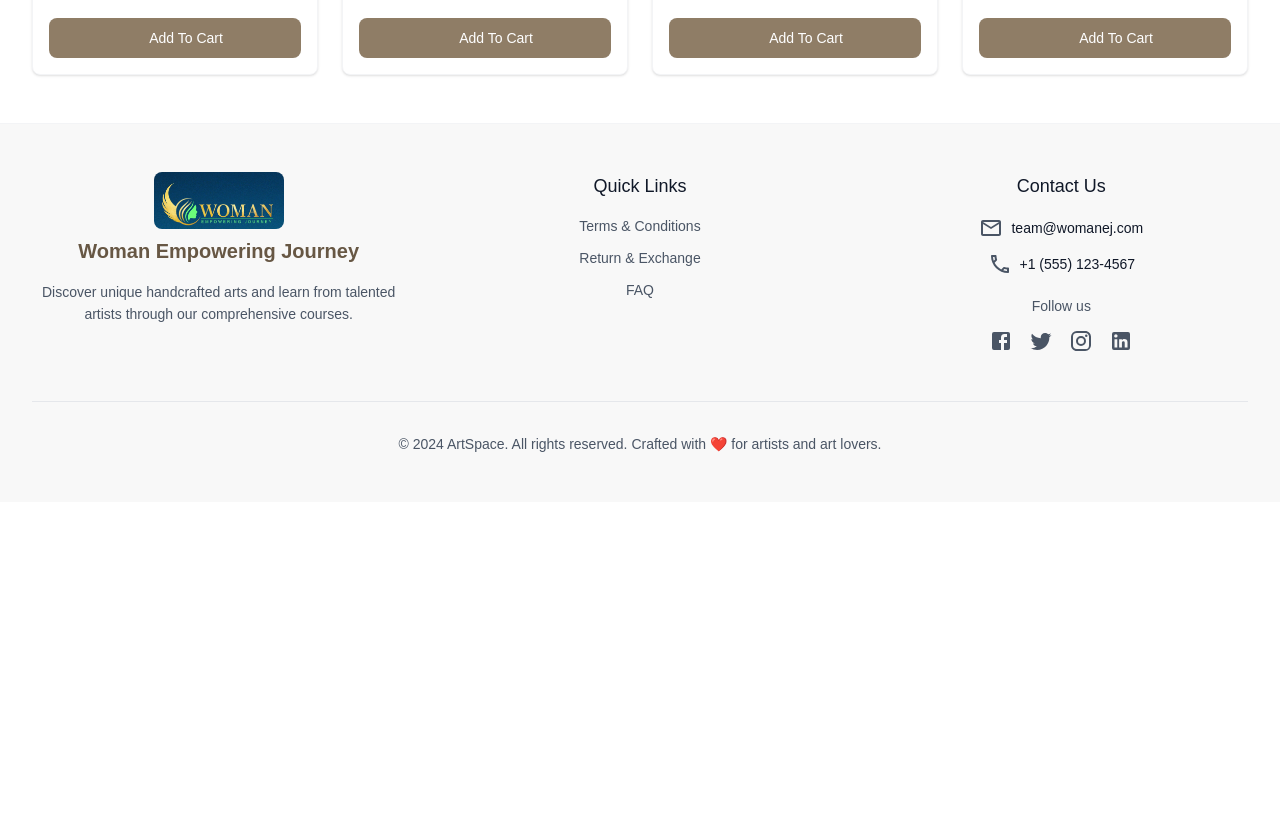
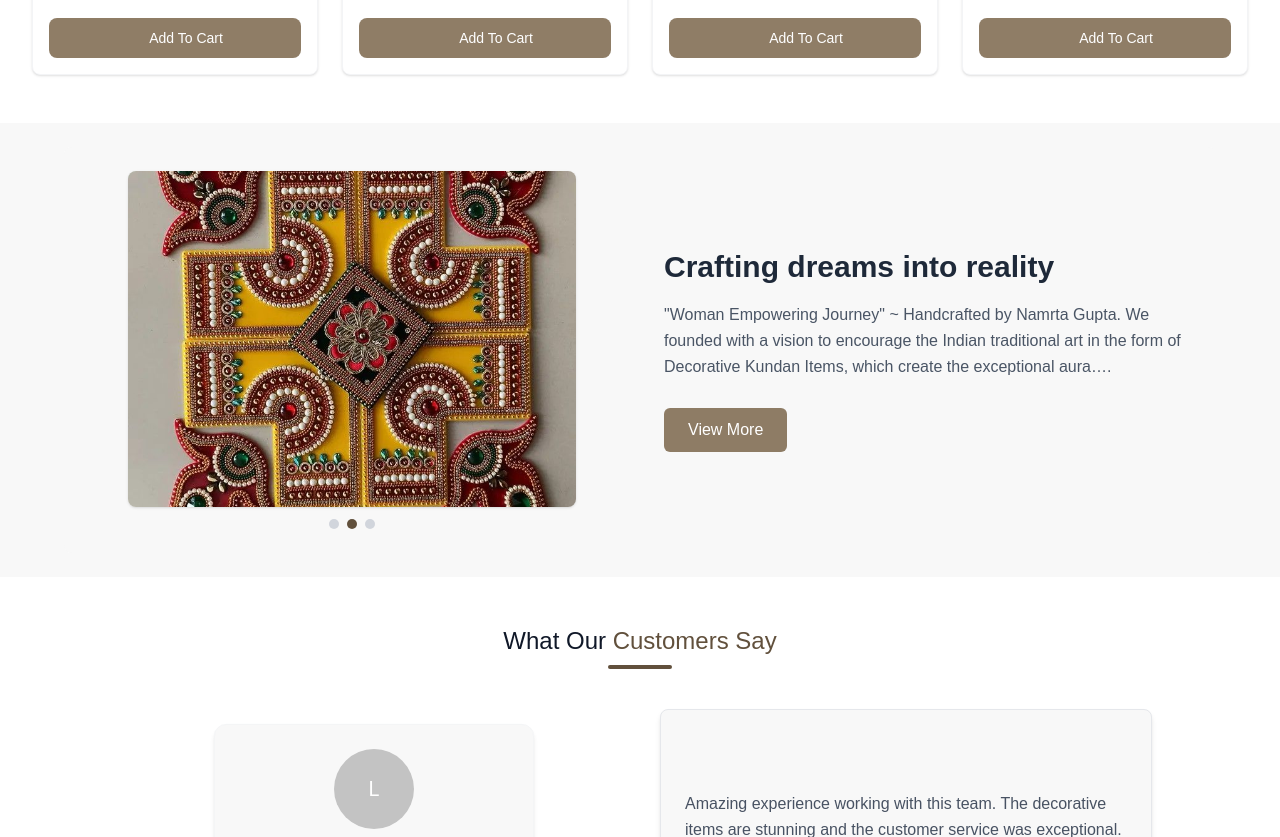
Before and after one commit to Drag-Code1/Women-Power-Frontend, a Next.js app in the folder women-empower/: page / in a window 1280 px wide. Shown: the part 1963-2800 px from the top of the page. Before the commit the page ends 2465 px from the top, so only its background shows below. Built offline with nearby package versions, Linux system fonts and the light colour scheme; some icons are missing.

Commit message:
review page created product showercase page created

```diff
--- /dev/null
+++ b/women-empower/src/app/component/cart/CustomerReviews.tsx
@@ -0,0 +1,128 @@
+"use client";
+import React, { useState, useEffect, useRef } from "react";
+import { Avatar } from "@mui/material";
+import StarIcon from "@mui/icons-material/Star";
+import FormatQuoteIcon from "@mui/icons-material/FormatQuote";
+import reviewsData from "@/app/data/reviewsData";
+
+const CustomerReviews: React.FC = () => {
+  const [activeIndex, setActiveIndex] = useState<number>(0);
+  const intervalRef = useRef<NodeJS.Timeout | null>(null);
+
+  const startAutoSlide = () => {
+    if (intervalRef.current) return;
+    intervalRef.current = setInterval(() => {
+      setActiveIndex((prev) => (prev + 1) % reviewsData.length);
+    }, 3000);
+  };
+
+  const stopAutoSlide = () => {
+    if (intervalRef.current) {
+      clearInterval(intervalRef.current);
+      intervalRef.current = null;
+    }
+  };
+
+  useEffect(() => {
+    startAutoSlide();
+    return () => stopAutoSlide();
+  }, []);
+
+  return (
+    <div className="bg-white py-12 px-4">
+      <div className="max-w-5xl mx-auto">
+        <div className="mb-8 sm:mb-10 text-center">
+          <h2 className="text-gray-900 text-2xl sm:text-2xl">
+            What Our <span className="text-[#61503c]">Customers Say</span>
+          </h2>
+          <div className="mt-2 w-16 h-1 bg-[#61503c] rounded mx-auto"></div>
+        </div>
+
+        <div
+          className="flex flex-col lg:flex-row items-center gap-10"
+          onMouseEnter={stopAutoSlide}
+          onMouseLeave={startAutoSlide}
+        >
+          <div className="lg:w-1/2 flex justify-center">
+            <div
+              key={activeIndex}
+              className="animate-fade-in max-w-xs w-full bg-[#f8f8f8] rounded-xl p-6 shadow-md border border-gray-100 text-center"
+            >
+              <Avatar
+                src={reviewsData[activeIndex].avatar}
+                alt={reviewsData[activeIndex].name}
+                sx={{ width: 80, height: 80, margin: "0 auto", mb: 2 }}
+              />
+              <h3 className="text-lg font-semibold text-gray-900">
+                {reviewsData[activeIndex].name}
+              </h3>
+              <p className="text-gray-500 text-xs">Verified Customer</p>
+              <p className="text-[#61503c] text-xs mt-1">
+                {reviewsData[activeIndex].date}
+              </p>
+              <div className="flex justify-center mt-3">
+                {[1, 2, 3, 4, 5].map((star) => (
+                  <StarIcon
+                    key={star}
+                    fontSize="small"
+                    className={`${
+                      star <= Math.floor(reviewsData[activeIndex].rating)
+                        ? "text-yellow-500"
+                        : "text-gray-300"
+                    }`}
+                  />
+                ))}
+              </div>
+            </div>
+          </div>
+
+          <div className="lg:w-1/2">
+            <div className="bg-[#f8f8f8] rounded-lg p-6 shadow-md border border-gray-200 min-h-[200px] flex flex-col justify-center">
+              <FormatQuoteIcon className="text-[#61503c] text-5xl mb-2" />
+              <p
+                key={activeIndex}
+                className="animate-fade-in text-gray-700 text-base leading-relaxed mb-4"
+              >
+                {reviewsData[activeIndex].review}
+              </p>
+              <div className="flex items-center justify-between mt-auto">
+                <div>
+                  <h4 className="font-medium text-gray-900 text-sm">
+                    {reviewsData[activeIndex].name}
+                  </h4>
+                  <div className="flex items-center mt-1 text-xs">
+                    <StarIcon className="text-yellow-500" fontSize="small" />
+                    <span className="ml-1 text-[#61503c] font-medium">
+                      {reviewsData[activeIndex].rating}
+                    </span>
+                    <span className="ml-2 text-gray-500">
+                      {reviewsData[activeIndex].date}
+                    </span>
+                  </div>
+                </div>
+              </div>
+            </div>
+          </div>
+        </div>
+      </div>
+
+      <style jsx>{`
+        @keyframes fade-in {
+          from {
+            opacity: 0;
+            transform: translateY(10px);
+          }
+          to {
+            opacity: 1;
+            transform: translateY(0);
+          }
+        }
+        .animate-fade-in {
+          animation: fade-in 0.4s ease-out;
+        }
+      `}</style>
+    </div>
+  );
+};
+
+export default CustomerReviews;
--- /dev/null
+++ b/women-empower/src/app/component/product/ProductShowcase.tsx
@@ -0,0 +1,121 @@
+'use client';
+import React, { useState, useEffect } from 'react';
+
+// Product images data
+const productImages = [
+
+  {
+
+    id: 1,
+
+    src: "./images/demo4.jpg",
+
+    alt: "Abstract Folded Pot Design 1"
+
+  },
+
+  {
+
+    id: 2,
+
+    src: "./images/demo8.jpg",
+
+    alt: "Abstract Folded Pot Design 2"
+
+  },
+
+  {
+
+    id: 3,
+
+    src: "./images/demo7.jpg",
+
+    alt: "Abstract Folded Pot Design 3"
+
+  }
+
+];
+
+const ProductShowcase: React.FC = () => {
+  const [currentImageIndex, setCurrentImageIndex] = useState<number>(0);
+
+  // Auto-slide functionality
+  useEffect(() => {
+    const interval = setInterval(() => {
+      setCurrentImageIndex((prev) => (prev + 1) % productImages.length);
+    }, 4000);
+
+    return () => clearInterval(interval);
+  }, []);
+
+  const goToImage = (index: number) => {
+    setCurrentImageIndex(index);
+  };
+
+  return (
+    <div className="bg-[#f8f8f8] py-6 px-4">
+      <div className="max-w-6xl mx-auto">
+
+        {/* Main Product Section */}
+        <div className="bg-[#f8f8f8] rounded-lg overflow-hidden flex flex-col lg:flex-row items-center">
+
+          {/* Left Side - Image Slider */}
+          <div className="lg:w-1/2 relative bg-[#f8f8f8] p-6">
+            <div className="relative max-w-md mx-auto">
+              {/* Main Image Container */}
+              <div className="relative overflow-hidden rounded-lg bg-[#f8f8f8] shadow-sm">
+                <div className="aspect-[4/3] relative">
+                  <img
+                    src={productImages[currentImageIndex].src}
+                    alt={productImages[currentImageIndex].alt}
+                    className="w-full h-full object-cover transition-all duration-500"
+                  />
+                </div>
+              </div>
+
+              {/* Dots Indicator */}
+              <div className="flex justify-center mt-3 space-x-2">
+                {productImages.map((_, index) => (
+                  <button
+                    key={index}
+                    onClick={() => goToImage(index)}
+                    className={`w-2.5 h-2.5 rounded-full transition-all duration-300 ${
+                      index === currentImageIndex
+                        ? 'bg-[#61503c]'
+                        : 'bg-gray-300 hover:bg-gray-400'
+                    }`}
+                  />
+                ))}
+              </div>
+            </div>
+          </div>
+
+          {/* Right Side - Content */}
+          <div className="lg:w-1/2 p-6 flex flex-col justify-center">
+
+            {/* Brand Story Section */}
+            <div className="space-y-4">
+              <h1 className="text-2xl lg:text-3xl font-bold text-gray-800 leading-tight">
+                Crafting dreams into reality
+              </h1>
+
+              <p className="text-gray-600 text-base leading-relaxed">
+                "Woman Empowering Journey" ~ Handcrafted by Namrta Gupta. We founded with a vision
+                to encourage the Indian traditional art in the form of Decorative Kundan Items,
+                which create the exceptional aura….
+              </p>
+
+              <div className="pt-3">
+                <button className="bg-[#867259eb] hover:bg-[#61503c] text-white px-6 py-2.5 rounded-md font-medium transition-colors duration-300">
+                  View More
+                </button>
+              </div>
+            </div>
+          </div>
+        </div>
+      </div>
+    </div>
+  );
+};
+
+export default ProductShowcase;
--- a/women-empower/src/app/component/product/ProductsGrid.tsx
+++ b/women-empower/src/app/component/product/ProductsGrid.tsx
@@ -19,12 +19,12 @@ const ProductsGrid: React.FC = () => {
 
   return (
     <section className="w-full max-w-7xl mx-auto px-4 sm:px-6 lg:px-8 py-8 sm:py-12">
-      <div className="mb-8 sm:mb-10">
-        <h2 className="text-gray-900 text-2xl sm:text-2xl">
-          Popular <span className="text-[#61503c]">Products</span>
-        </h2>
-        <div className="mt-2 w-16 h-1 bg-[#61503c] rounded"></div>
-      </div>
+         <div className="mb-8 sm:mb-10 text-center">
+          <h2 className="text-gray-900 text-2xl sm:text-2xl">
+            Populer <span className="text-[#61503c]">Products</span>
+          </h2>
+          <div className="mt-2 w-16 h-1 bg-[#61503c] rounded mx-auto"></div>
+        </div>
 
       <div className="grid grid-cols-2 sm:grid-cols-3 lg:grid-cols-4 gap-4 sm:gap-6">
         {popularProducts.map((product) => (
--- /dev/null
+++ b/women-empower/src/app/component/product/ReviewContainer.tsx
@@ -0,0 +1,12 @@
+import React from "react";
+import CustomerReviews from "../cart/CustomerReviews";
+
+const ReviewContainer: React.FC = () => {
+  return (
+    <div className="w-full">
+      <CustomerReviews />
+    </div>
+  );
+};
+
+export default ReviewContainer;
--- a/women-empower/src/app/component/ui/utlity/Footer.tsx
+++ b/women-empower/src/app/component/ui/utlity/Footer.tsx
@@ -41,7 +41,7 @@ const Footer: React.FC<FooterProps> = ({
     { platform: "linkedin", href: "https://linkedin.com/company/artspace" },
   ],
   copyrightYear = 2024,
-  copyrightText = "ArtSpace. All rights reserved. Crafted with ❤️ for artists and art lovers.",
+  copyrightText = "Woman Empowering Journey. All rights reserved. Crafted with ❤️ for artists and art lovers.",
 }) => {
   const getSocialIcon = (platform: string) => {
     switch (platform) {
--- /dev/null
+++ b/women-empower/src/app/data/reviewsData.ts
@@ -0,0 +1,33 @@
+// data/reviewsData.ts
+
+const reviewsData = [
+  {
+    id: 1,
+    name: "Edward Alexander",
+    avatar: " ",
+    rating: 4.9,
+    date: "29 Aug, 2017",
+    review:
+      "Overall pleasurable experience. Pay a little first and Pay a little during the development of the app as milestones are achieved, which made me feel very confident and comfortable. Seamless and Easy process.",
+  },
+  {
+    id: 2,
+    name: "Diana Johnston",
+    avatar: " ",
+    rating: 4.9,
+    date: "29 Aug, 2017",
+    review:
+      "Excellent craftsmanship and attention to detail. The traditional Kundan work is absolutely beautiful and the quality exceeded my expectations. Highly recommend for anyone looking for authentic Indian art pieces.",
+  },
+  {
+    id: 3,
+    name: "Lauren Contreras",
+    avatar: " ",
+    rating: 4.9,
+    date: "29 Aug, 2017",
+    review:
+      "Amazing experience working with this team. The decorative items are stunning and the customer service was exceptional. Each piece tells a story and adds such elegance to my home decor.",
+  },
+];
+
+export default reviewsData;
--- a/women-empower/src/app/page.tsx
+++ b/women-empower/src/app/page.tsx
@@ -1,6 +1,8 @@
 import ImageSlider from "./component/product/ImageSlider";
 import TopCategories from "./component/product/TopCategories";
 import ProductsGrid from "./component/product/ProductsGrid";
+import ProductShowcase from "./component/product/ProductShowcase";
+import ReviewContainer from "./component/product/ReviewContainer";
 
 export default function Home() {
   return (
@@ -8,6 +10,8 @@ export default function Home() {
       <ImageSlider />
       <TopCategories />
       <ProductsGrid />
+      <ProductShowcase />
+      <ReviewContainer />
     </div>
   );
 }
```
Also changed, not shown: women-empower/src/app/component/product/TopCategories.tsx (+6 -6 lines).
